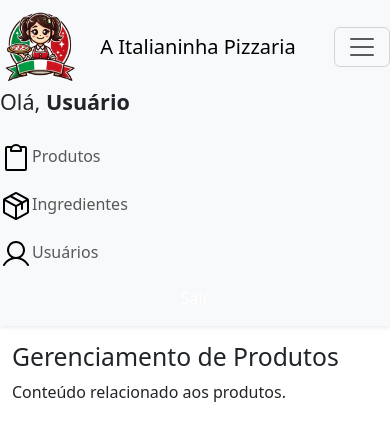
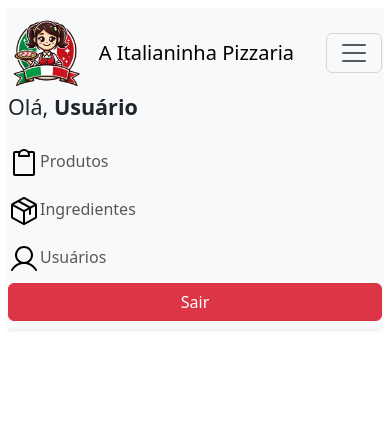
Before and after one commit to CasemiroSJunior/pi_2_semestre, a PHP site: page /produtos.php in a window 390 px wide, after a click that opens the changed part. Shown: the top 441 px of the page. Run offline with PHP 8.4, Linux system fonts and the light colour scheme; some libraries are stand-ins or nearby versions.

Commit message:
feat: Enhance sidebar functionality with modal confirmation for logout and adjust layout structure

```diff
--- a/web/components/layout.php
+++ b/web/components/layout.php
@@ -16,11 +16,11 @@
 <body>
     <div class="container-fluid desktopNav">
         <div class="row">
-            <div class="col-md-2">
+            <div class="col-md-3">
                 <?php include './components/sidebarDesktop.php'; ?>
             </div>
 
-            <div class="col-md-10">
+            <div class="col-md-9">
                 <main role="main" class="pt-3">
                     <?php include $content; ?>
                 </main>
@@ -30,7 +30,7 @@
     <div class="mobileNav">
         <div>
             <div>
-                <div>
+                <div class="p-2">
                     <?php include './components/sidebarMobile.php'; ?>
                 </div>
 
--- a/web/components/sidebarDesktop.php
+++ b/web/components/sidebarDesktop.php
@@ -11,7 +11,7 @@
 </script>
 
 
-<div class="d-flex flex-column flex-shrink-0 p-3 bg-body-tertiary desktopNav" style="width: 280px; height:100%; position: absolute;">
+<div class="d-flex flex-column flex-shrink-0 p-3 bg-body-tertiary desktopNav" style="width: 0,4fr; height:100%;">
     <div class="row ">
         <div class="col-md-12 image-section">
             <img src="./assets/Logo.png" class="img-fluid " alt="Imagem de Fundo">
@@ -23,7 +23,6 @@
     <hr>
     <ul class="nav nav-pills flex-column mb-auto">
         <li>
-
             <a href="./produtos.php" class="nav-link link-body-emphasis " id="svg-produtos">
                 Produtos
             </a>
@@ -55,7 +54,28 @@
             <strong>mdo</strong>
         </a>
         <ul class="dropdown-menu text-small shadow">
-            <li><a class="dropdown-item" href="#">Sair</a></li>
+            <li>
+                <button type="button" class="dropdown-item" data-bs-toggle="modal" data-bs-target="#ExitModalDesktop">
+                    Sair
+                </button>
+            </li>
         </ul>
+        <div class="modal fade" id="ExitModalDesktop" tabindex="-1" aria-labelledby="ExitModalDesktopLabel" aria-hidden="true">
+            <div class="modal-dialog">
+                <div class="modal-content">
+                    <div class="modal-header">
+                        <h1 class="modal-title fs-5" id="ExitModalDesktopLabel"> Saindo do sistema </h1>
+                        <button type="button" class="btn-close" data-bs-dismiss="modal" aria-label="Close"></button>
+                    </div>
+                    <div class="modal-body">
+                        Você será desconectado do sistema, para continuar clique em "Sair".
+                    </div>
+                    <div class="modal-footer">
+                        <button type="button w-50" class="btn btn-secondary" data-bs-dismiss="modal">Cancelar</button>
+                        <a class=" w-50 btn btn-danger text-white" href="./logout.php">Sair</a>
                     </div>
                 </div>
+            </div>
+        </div>
+    </div>
+</div>
--- a/web/components/sidebarMobile.php
+++ b/web/components/sidebarMobile.php
@@ -31,8 +31,28 @@
                     <a class="nav-link" id="mob-svg-usuarios" href="./usuarios.php">Usuários</a>
                 </li>
                 <li class="nav-item">
-                    <a class="nav-link btn btn-danger text-white" href="./logout.php">Sair</a>
+                    <button type="button" class="w-100 btn btn-danger text-white" data-bs-toggle="modal" data-bs-target="#ExitModalMobile">
+                        Sair
+                    </button>
                 </li>
+
+                <div class="modal fade" id="ExitModalMobile" tabindex="-1" aria-labelledby="ExitModalMobileLabel" aria-hidden="true">
+                    <div class="modal-dialog">
+                        <div class="modal-content">
+                            <div class="modal-header">
+                                <h1 class="modal-title fs-5" id="ExitModalMobileLabel"> Saindo do sistema </h1>
+                                <button type="button" class="btn-close" data-bs-dismiss="modal" aria-label="Close"></button>
+                            </div>
+                            <div class="modal-body">
+                                Você será desconectado do sistema, para continuar clique em "Sair".
+                            </div>
+                            <div class="modal-footer">
+                                <button type="button w-50" class="btn btn-secondary" data-bs-dismiss="modal">Cancelar</button>
+                                <a class=" w-50 btn btn-danger text-white" href="./logout.php">Sair</a>
+                            </div>
+                        </div>
+                    </div>
+                </div>
             </ul>
         </div>
     </nav>
--- a/web/produtos.php
+++ b/web/produtos.php
@@ -3,8 +3,3 @@
 $content = 'produtosContent.php';
 include './components/layout.php';
 ?>
-
-<div class="container">
-    <h2>Gerenciamento de Produtos</h2>
-    <p>Conteúdo relacionado aos produtos.</p>
-</div>
```
Lines whose indentation alone changed are shown as unchanged.
